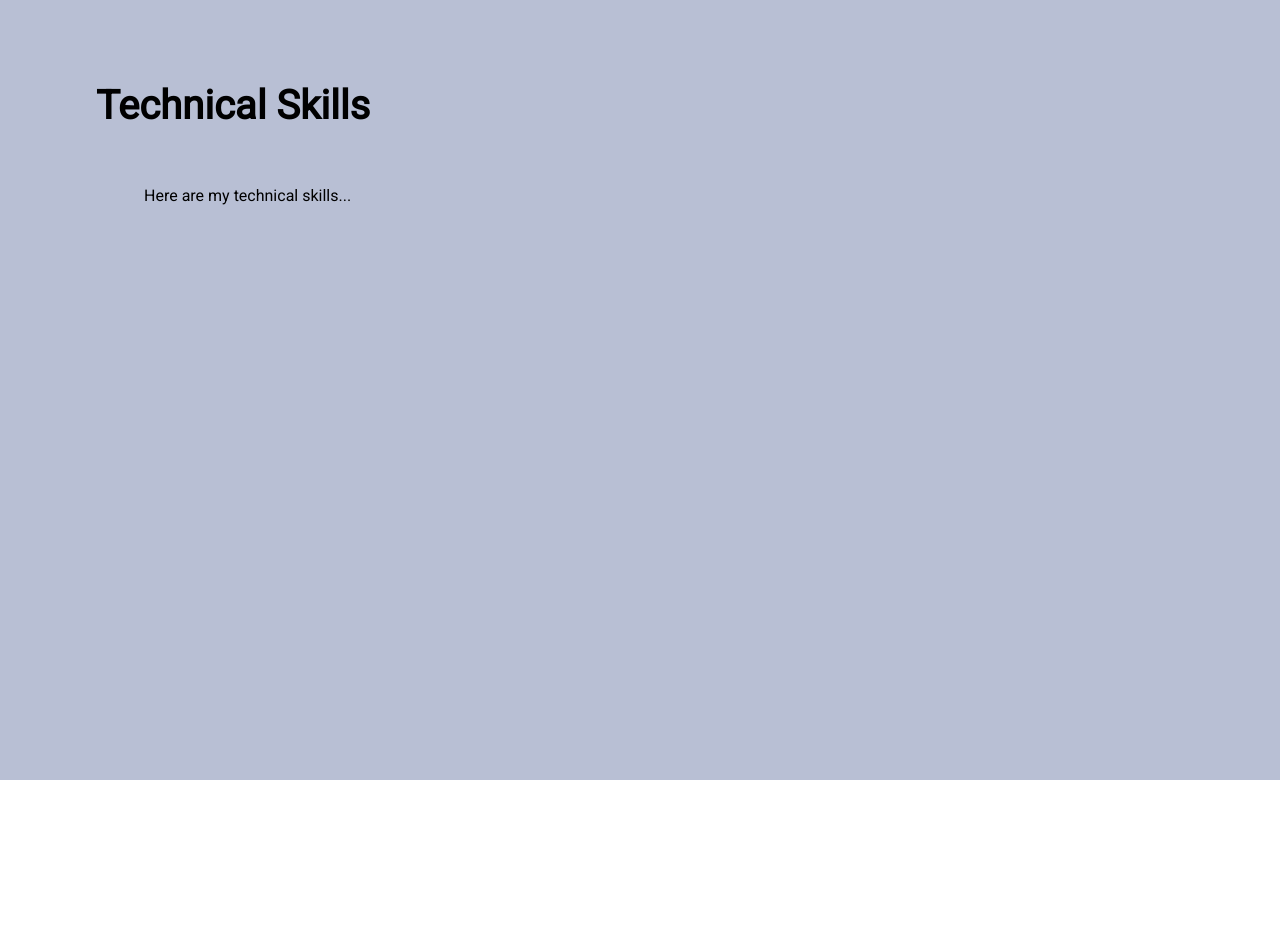
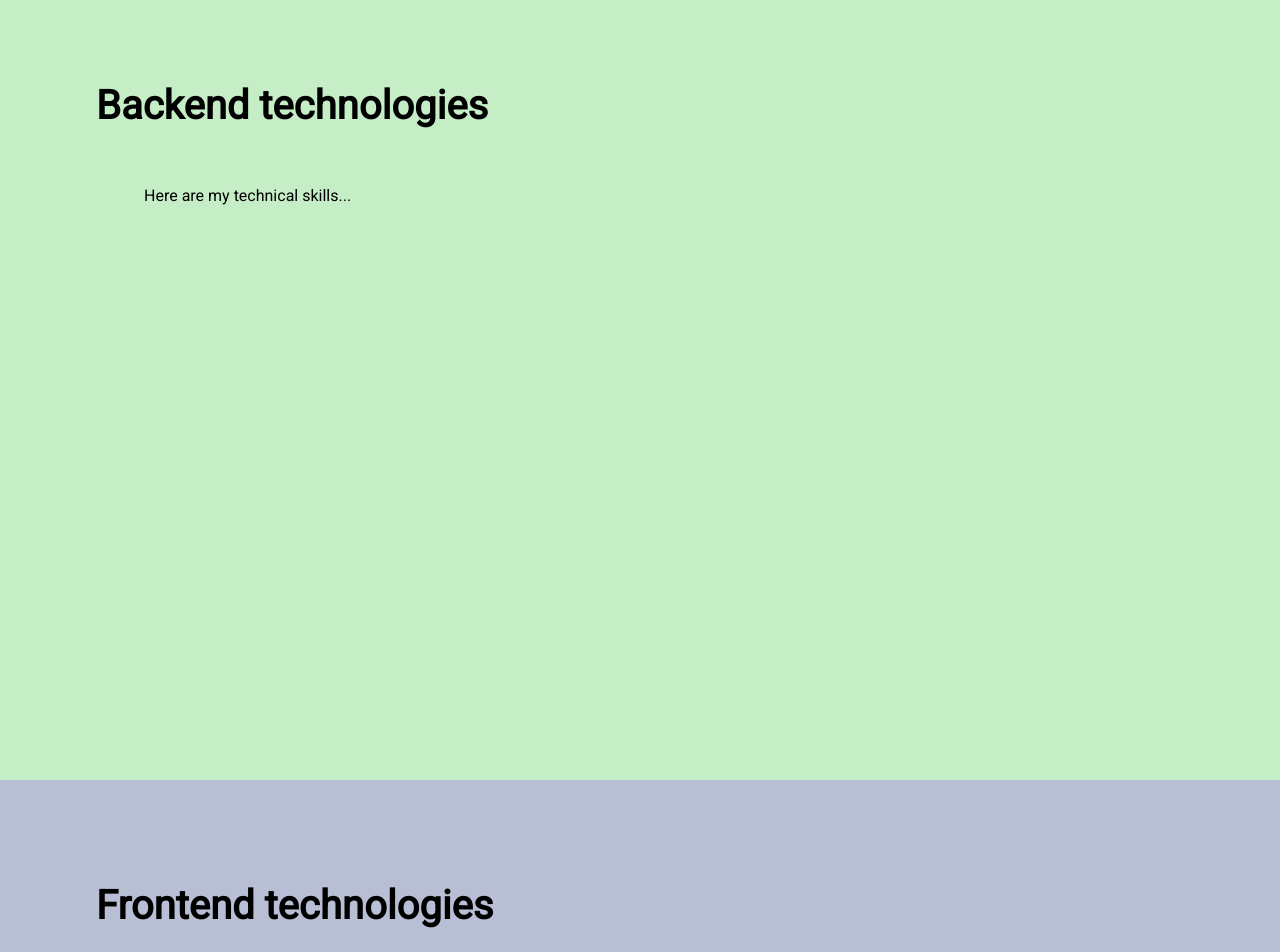
Before and after one commit to marcos-do/my-portfolio, a Next.js app in the folder frontend/: page / in a window 1280 px wide. Shown: the part 820-1772 px from the top of the page. Before the commit the page ends 1600 px from the top, so only its background shows below. Built offline with nearby package versions, Linux system fonts and the light colour scheme.

Commit message:
Adds backend page

```diff
--- a/frontend/src/app/globals.css
+++ b/frontend/src/app/globals.css
@@ -7,12 +7,14 @@
   --background-start-rgb: 214, 219, 220;
   --background-end-rgb: white;
   --background-blue: rgb(184, 191, 212);
+  --background-green: rgb(197, 237, 198);
 }
 
 .dark-theme {
   --foreground-rgb: white;
   --background-end-rgb: black;
   --background-blue: rgb(30, 58, 138);
+  --background-green: rgb(18, 79, 20);
 }
 
 html {
@@ -26,6 +28,10 @@ body {
 
 .blue {
   background-color: var(--background-blue);
+}
+
+.green {
+  background-color: var(--background-green);
 }
 
 @layer utilities {
--- a/frontend/src/app/page.tsx
+++ b/frontend/src/app/page.tsx
@@ -29,7 +29,16 @@ const Screen1 = () => {
 const Screen2 = () => {
   return (
     <>
-      <h1>Technical Skills</h1>
+      <h1>Backend technologies</h1>
+      <p className="p-12">Here are my technical skills...</p>
+    </>
+  );
+};
+
+const Screen3 = () => {
+  return (
+    <>
+      <h1>Frontend technologies</h1>
       <p className="p-12">Here are my technical skills...</p>
     </>
   );
@@ -46,9 +55,15 @@ export default async function Home() {
       </ScreenContainer>
       <ScreenContainer
         id="skills"
+        className="flex min-h-screen flex-col items-left p-24 green"
+      >
+        <Screen2 />
+      </ScreenContainer>
+      <ScreenContainer
+        id="skills"
         className="flex min-h-screen flex-col items-left p-24 blue"
       >
-        <Screen2 />
+        <Screen3 />
       </ScreenContainer>
     </main>
   );
```
